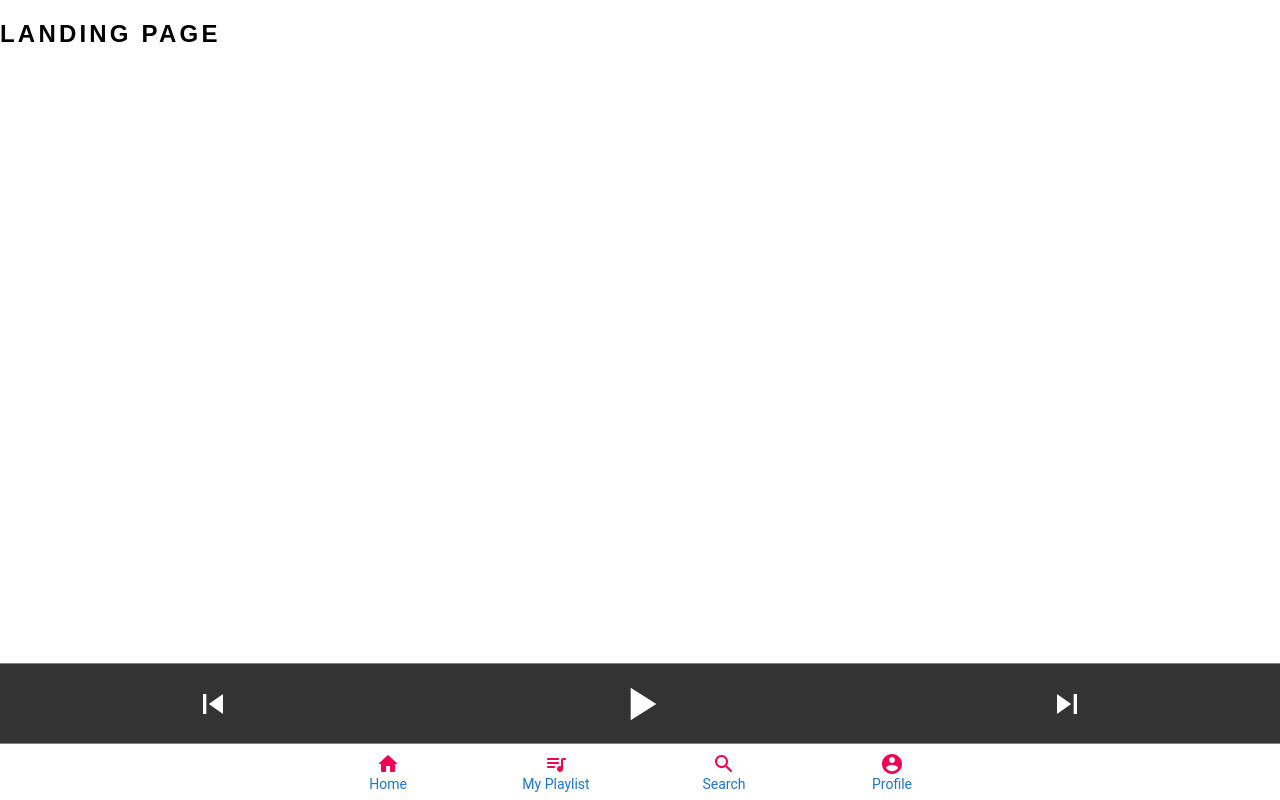
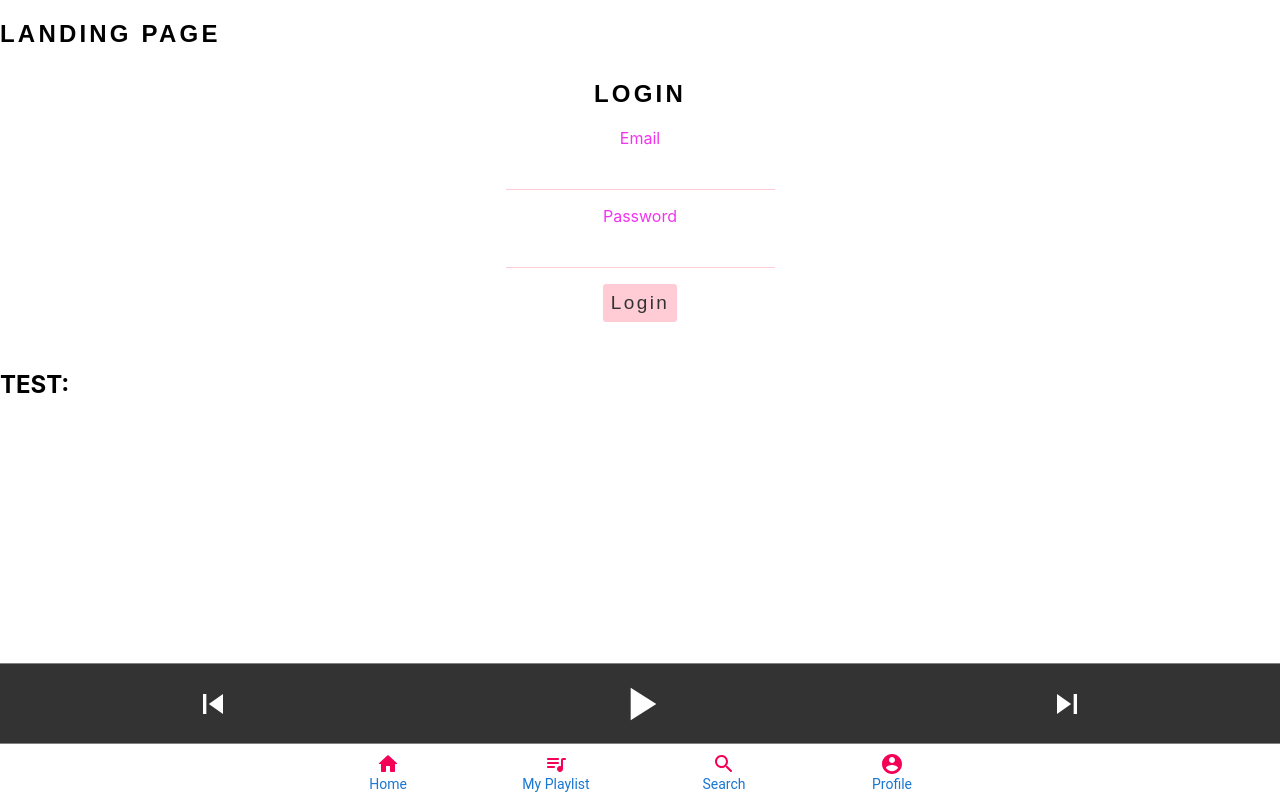
Before and after one commit to autumnjava/Ljudio, a React (Create React App) app: page / in a window 1280 px wide. Built offline with nearby package versions, Linux system fonts and the light colour scheme.

Commit message:
added login functionality

```diff
--- /dev/null
+++ b/src/components/login/Login.tsx
@@ -0,0 +1,73 @@
+import React, { useContext, useState } from "react";
+import {UserContext} from '../../contexts/usersContext/UserContextProvider'
+
+import {
+  StyledTitle,
+  StyledWrapper,
+  StyledForm,
+  StyledInput,
+  StyledInputWrapper,
+  StyledLabel,
+  StyledButton,
+  ErrorMessage
+} from "./StyledLogin";
+
+
+const Login: React.FC = () => {
+
+    const { login, errorMsg, logout, token } = useContext(UserContext)
+
+    const [email, setEmail] = useState('');
+    const [password, setPassword] = useState('');
+
+    async function loginUser(e: React.FormEvent<HTMLFormElement>) {
+        e.preventDefault();
+        const newUser = {
+            email: email,
+            password: password
+          }
+
+        await login(newUser);
+    }
+
+    return (
+
+
+ <StyledWrapper>
+      <StyledForm onSubmit={ (e) => loginUser(e)}>
+
+        <StyledTitle>LOGIN</StyledTitle>
+
+        <StyledInputWrapper>
+
+          <StyledLabel>Email</StyledLabel>
+          <StyledInput required value={email}
+                onChange={(e) => setEmail(e.target.value)} />
+
+          <StyledLabel>Password</StyledLabel>
+          <StyledInput type="password" required value={password}
+                onChange={(e) => setPassword(e.target.value)} />
+
+          {/* {errorMsg && <ErrorMessage>Wrong credentials.</ErrorMessage>} */}
+
+        </StyledInputWrapper>
+
+        <StyledButton type="submit">Login</StyledButton>
+        {errorMsg && <ErrorMessage>Bad credentials.</ErrorMessage>}
+
+      </StyledForm>
+
+      <h2>TEST:</h2>
+      {token &&
+      <> <StyledTitle>You are logged in bro.</StyledTitle>
+        <StyledButton onClick={() => logout()}>Logout</StyledButton>
+        </>
+      }
+
+
+      </StyledWrapper>
+    )
+}
+
+
+export default Login;
--- /dev/null
+++ b/src/components/login/StyledLogin.ts
@@ -0,0 +1,63 @@
+import styled from "styled-components";
+
+export const StyledTitle = styled.h2`
+  font-family: Arial, Helvetica, sans-serif;
+  letter-spacing: 0.2rem;
+`
+
+export const StyledWrapper = styled.div`
+`;
+
+export const ErrorMessage = styled.span`
+  display: flex;
+  justify-content: center;
+  background: red;
+  color: white;
+  `
+
+
+export const StyledForm = styled.form`
+  text-align: center;
+  margin: 2rem auto;
+  min-height: 100%;
+`;
+
+export const StyledInput = styled.input`
+  text-decoration: none;
+  outline: none;
+  font-size: 20px;
+  border: none;
+  border-bottom: 1px solid pink;
+  opacity: 80%;
+   &:focus {
+        color: #9001C7;
+    }
+
+`;
+
+export const StyledLabel = styled.p`
+  color: #EF02EB;
+  opacity: 80%;
+
+`;
+
+export const StyledInputWrapper = styled.div`
+  display: block;
+`;
+
+export const StyledButton = styled.button`
+  text-decoration: none;
+  outline: none;
+  opacity: 80%;
+  margin: 1rem;
+  border: none;
+  background-color: pink;
+  border-radius: 0.2rem;
+  font-size: 19px;
+  font-family: Arial, Helvetica, sans-serif;
+  letter-spacing: 0.15rem;
+  padding: 0.5rem;
+  &:hover{
+    opacity: 100%;
+  }
+`;
--- a/src/contexts/usersContext/UserContextProvider.tsx
+++ b/src/contexts/usersContext/UserContextProvider.tsx
@@ -14,6 +14,10 @@ export const UserContext = createContext<any>(null);
 
 export const UserProvider: React.FC<Props> = ({ children }: Props) => {
 
+  const[token, setToken] = useState(null);
+  const[userId, setUserId] = useState(null);
+
+
   const [errorMsg, setErrorMsg] = useState(false)
 
   const registerUser = async (user: User) => {
@@ -28,8 +32,32 @@ export const UserProvider: React.FC<Props> = ({ children }: Props) => {
     }`
   }
 
+  sendRequest(requestBody);
+  }
 
-  // this can be replaced with AXIOS, which one is better?
+  const login = async (user: User) => {
+    const requestBody = {
+      query: `query {
+        login(email: "${user.email}", password: "${user.password}")
+        {
+          userId
+          token
+          tokenExpiration
+        }
+      }`
+    }
+
+    sendRequest(requestBody);
+    }
+
+    const logout = () => {
+      console.log('logging out.')
+      setToken(null);
+      setUserId(null);
+    }
+
+  const sendRequest = async (requestBody: Record<string, string>) => {
+    setErrorMsg(false);
     fetch('http://localhost:4000/graphql', {
       method: 'POST',
       body: JSON.stringify(requestBody),
@@ -42,12 +70,16 @@ export const UserProvider: React.FC<Props> = ({ children }: Props) => {
         setErrorMsg(true);
         throw new Error('Failed')
       }
-    setErrorMsg(false);
       return res.json();
     })
     .then(resData => {
       setErrorMsg(false);
-    console.log(resData, 'is it is?')
+      if(resData.data.createUser) { console.log('successfully registered'); }
+      else if(resData.data.login.token){
+        console.log('succesfully logged in');
+        setToken(resData.data.login.token);
+        setUserId(resData.data.login.userId);
+      }
     })
     .catch(err => {
       console.log(err, 'or this?')
@@ -57,7 +89,11 @@ export const UserProvider: React.FC<Props> = ({ children }: Props) => {
 
   const values = {
     registerUser,
-    errorMsg
+    login,
+    logout,
+    errorMsg,
+    token,
+    userId
   }
 
   return (
--- a/src/pages/landingPage/LandingPage.tsx
+++ b/src/pages/landingPage/LandingPage.tsx
@@ -1,11 +1,12 @@
 import { StyledTitle } from "./StyledLandingPage";
-
+import  Login from "../../components/login/Login"
 
 
 const LandingPage: React.FC = () => {
   return (
     <>
       <StyledTitle>LANDING PAGE</StyledTitle>
+      <Login></Login>
     </>
   )
 }
--- a/src/pages/registerPage/RegisterPage.tsx
+++ b/src/pages/registerPage/RegisterPage.tsx
@@ -37,12 +37,7 @@ const RegisterPage: React.FC = () => {
         password: password
       }
 
-    const response = await registerUser(newUser);
-    // this does not work at the moment but shall be implemented
-    if (errorMsg) {
-      console.log('error response from register page')
-
-    }
+    await registerUser(newUser);
   }
 
 
```
Lines whose indentation alone changed are shown as unchanged.
